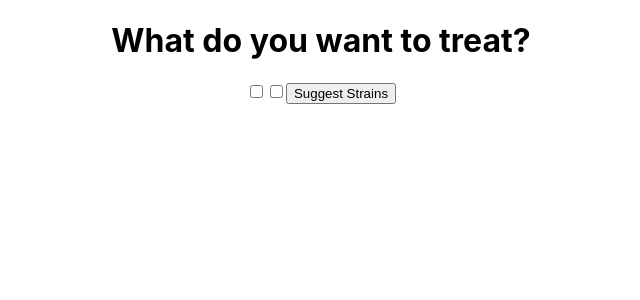
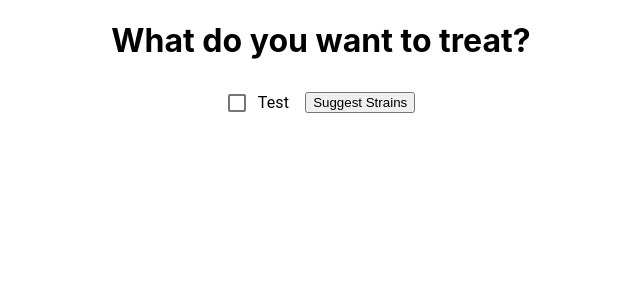
Before and after one commit to dreyuy/front-end, a React (Create React App) app in the folder med-cabinet/: page / in a window 1280 px wide. Shown: the top 300 px of the page, without its empty margins (319-959 px from the left). Built offline with nearby package versions, Linux system fonts and the light colour scheme.

Commit message:
some form in place

```diff
--- a/med-cabinet/src/components/TreatmentForm.js
+++ b/med-cabinet/src/components/TreatmentForm.js
@@ -1,25 +1,36 @@
-import React from 'react';
+import React, { useState } from 'react';
+import { connect } from 'react-redux';
+import Checkbox from '@material-ui/core/Checkbox'
+import { FormControlLabel } from '@material-ui/core';
+import { ADD_TREATMENT } from '../store/actions'
 
-const TreatmentForm = () => {
+const initialValues = [];
+
+const TreatmentForm = (props) => {
+
+    const [formValues, setFormValues] = useState(initialValues)
+
+    // const submitHandler = (evt) => {
+    //     evt.preventDefault;
+    //     const {name, value} = evt.target;
+    //     props.ADD_TREATMENT(formValues);
+    // }
 
     return (
         <div>
             <h1>What do you want to treat?</h1>
             <form onSubmit={null} >
-                <input
-                className='form-input'
-                name='sleepy' // to make dynamic
-                type='checkbox'
-                value='newTitleText' // to make dynamic
-                onChange={null} // to add in click handler
-                />
-
-                <input
-                className='form-input'
-                name='sleepy' // to make dynamic
-                type='checkbox'
-                value='newTitleText' // to make dynamic
-                onChange={null} // to add in click handler
+                <FormControlLabel
+                control={
+                    <Checkbox
+                    className='form-input'
+                    name='sleepy' // to make dynamic
+                    type='checkbox'
+                    check={null} // add state
+                    value='newTitleText' // to make dynamic
+                    onChange={null} // to add in click handler
+                    />}
+                label='Test'
                 />
 
                 <button>Suggest Strains</button>
@@ -28,4 +39,10 @@ const TreatmentForm = () => {
     )
 }
 
-export default TreatmentForm;
+const mapStateToProps = state => {
+    return {
+        formSelections: state.formSelections,
+    }
+}
+
+export default connect(mapStateToProps, {ADD_TREATMENT})(TreatmentForm);
```
